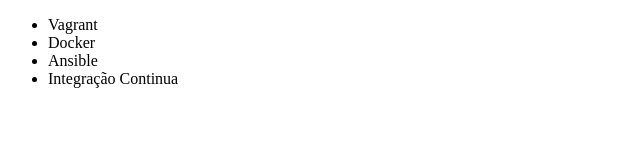
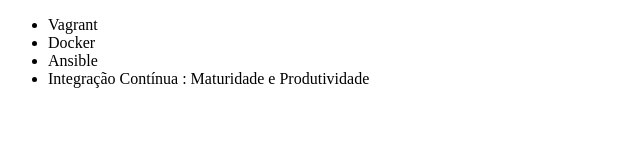
Before and after one commit to FabioJRMoreira/alura-git, a plain HTML site: page index.html in a window 1280 px wide. Shown: the whole page, without its empty margins (0-640 px from the left). Drawn offline with Linux system fonts and the light colour scheme.

Commit message:
renomendo curso integracao continua

```diff
--- a/index.html
+++ b/index.html
@@ -9,7 +9,7 @@
             <li>Vagrant</li>
             <li>Docker</li>
             <li>Ansible</li>
-            <li>Integração Continua</li>
+            <li>Integração Contínua : Maturidade e Produtividade</li>
         </ul>
     </body>
 </html>
```
